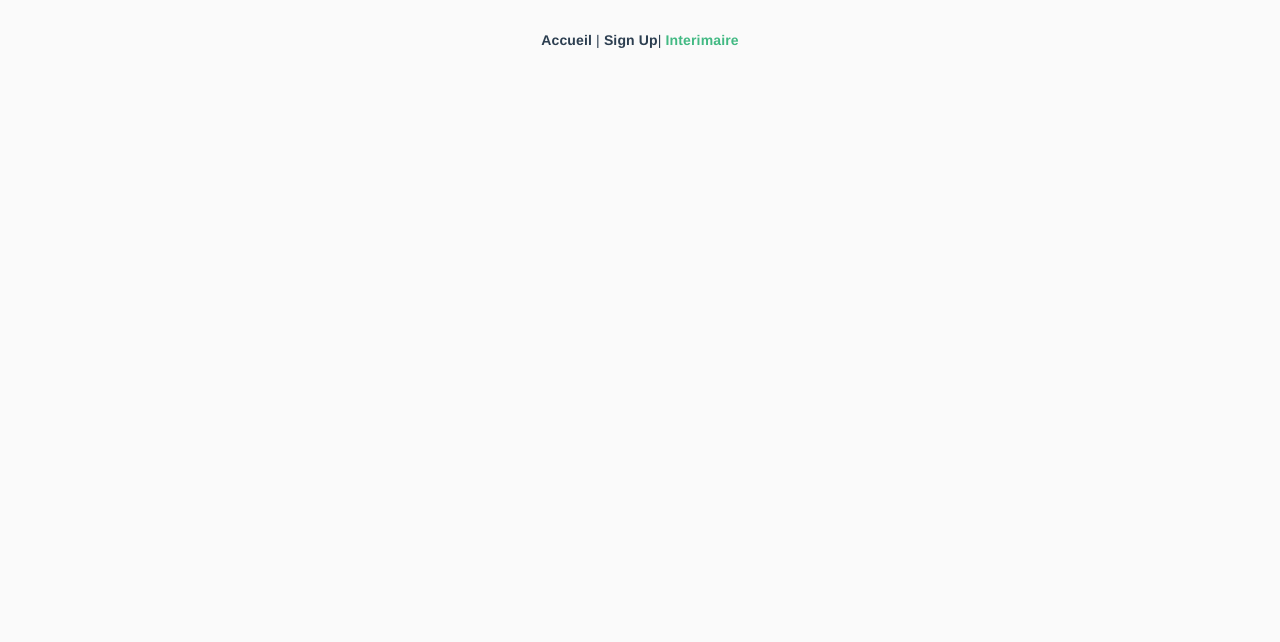
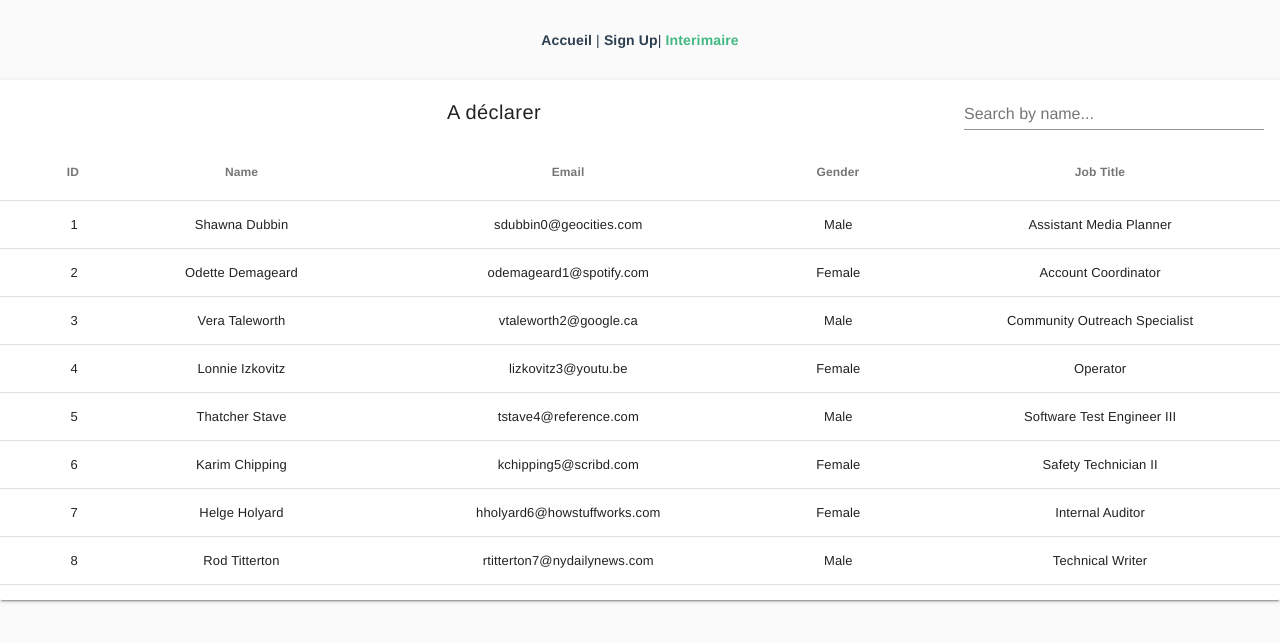
Before and after one commit to joycemathieu/Frontend_Vue, a Vue app: page /interimaire in a window 1280 px wide. Shown: the top 642 px of the page. Built offline with nearby package versions, Linux system fonts and the light colour scheme.

Commit message:
add table

```diff
--- a/src/components/SignUpUser.vue
+++ b/src/components/SignUpUser.vue
@@ -22,9 +22,9 @@
 </template>
 
 <script>
-import FormGeneral from './forms/formPersonelle'
+import FormGeneral from './forms/FormPersonelle'
 import FormAccount from './forms/FormAccount'
-import FormPro from './forms/formProfessionnelle'
+import FormPro from './forms/FormProfessionnelle'
   export default {
     name: 'StepperLinear',
     components:{
--- a/src/components/forms/formPersonelle.vue
+++ b/src/components/forms/formPersonelle.vue
@@ -113,7 +113,7 @@ import FieldFormSelect from './fields/FieldFormSelect'
       user:{
         prenom:'',
         nom:'',
-        genre:'',
+        genre:"",
         nomDeJeuneFille:'',
         dateNaissance:null,
         lieuDeNaissance:'',
--- a/src/components/forms/formProfessionnelle.vue
+++ b/src/components/forms/formProfessionnelle.vue
@@ -31,35 +31,35 @@
                     label="Poste n*1"
                     type="text"
                     @valueChange="updateValue"
-                    :validationField=$v
+                    :validationField=$v.user
                 />
                 <FieldBasic
                     name="poste2"
                     label="Poste n*2"
                     type="text"
                     @valueChange="updateValue"
-                    :validationField=$v
+                    :validationField=$v.user
                 />
                 <FieldBasic
                     name="poste3"
                     label="Poste n*3"
                     type="text"
                     @valueChange="updateValue"
-                    :validationField=$v
+                    :validationField=$v.user
                 />
                 <FieldBasic
                     name="poste4"
                     label="Poste n*4"
                     type="text"
                     @valueChange="updateValue"
-                    :validationField=$v
+                    :validationField=$v.user
                 />
                 <FieldBasic
                     name="poste5"
                     label="Poste n*5"
                     type="text"
                     @valueChange="updateValue"
-                    :validationField=$v
+                    :validationField=$v.user
                 />
             </div>
         <md-button type="submit" class="md-primary">Finish</md-button>
@@ -92,8 +92,6 @@ export default {
                 poste3:'',
                 poste4:'',
                 poste5:'',
-                mobiliter:null,
-                transporter:null
             },
             //Ici ce sont tout les champs pour les checkboxs
             mobilites:["Noumea","Grand Noumea","Province Sud","Province Nord"],
--- a/src/components/tables/table.vue
+++ b/src/components/tables/table.vue
@@ -1,81 +1,76 @@
 <template>
   <div>
-    <md-table v-model="searched" md-sort="name" md-sort-order="asc" md-card md-fixed-header>
+    <md-table v-model="searched" md-sort="id" md-sort-order="asc" md-card md-fixed-header>
       <md-table-toolbar>
         <div class="md-toolbar-section-start">
-          <h1 class="md-title">Users</h1>
+          <h1 class="md-title">A déclarer</h1>
         </div>
 
         <md-field md-clearable class="md-toolbar-section-end">
           <md-input placeholder="Search by name..." v-model="search" @input="searchOnTable" />
         </md-field>
       </md-table-toolbar>
-
       <md-table-empty-state
-        md-label="No users found"
-        :md-description="`No user found for this '${search}' query. Try a different search term or create a new user.`">
-        <md-button class="md-primary md-raised" @click="newUser">Create New User</md-button>
+        md-label="Aucune personne trouvé"
+        :md-description="`Aucune personne avec ${search} comme nom n'a été trouver.Essayer autre chose.`">
       </md-table-empty-state>
 
-      <md-table-row slot="md-table-row" slot-scope="{ items }">
-        <md-table-cell md-label="ID" md-sort-by="id" md-numeric>{{ items.id }}</md-table-cell>
-        <md-table-cell md-label="Name" md-sort-by="name">{{ items.name }}</md-table-cell>
-        <md-table-cell md-label="Email" md-sort-by="email">{{ items.email }}</md-table-cell>
-        <md-table-cell md-label="Gender" md-sort-by="gender">{{ items.gender }}</md-table-cell>
-        <md-table-cell md-label="Job Title" md-sort-by="title">{{ items.title }}</md-table-cell>
+
+      <md-table-row slot="md-table-row" slot-scope="{ item }" :class="getClass(item)" md-selectable="single">
+        <md-table-cell md-label="ID" md-numeric>{{ item.id }}</md-table-cell>
+        <md-table-cell md-label="Name" md-sort-by="name">{{ item.name }}</md-table-cell>
+        <md-table-cell md-label="Email" md-sort-by="email">{{ item.email }}</md-table-cell>
+        <md-table-cell md-label="Gender" md-sort-by="gender">{{ item.gender }}</md-table-cell>
+        <md-table-cell md-label="Job Title" md-sort-by="title">{{ item.title }}</md-table-cell>
       </md-table-row>
     </md-table>
   </div>
 </template>
 
 <script>
-  const toLower = text => {
-    return text.toString().toLowerCase()
-  }
 
-  const searchByName = (items, term) => {
-    if (term) {
-      return items.filter(item => toLower(item.name).includes(toLower(term)))
-    }
-
-    return items
-  }
-
+/**
+ *
+ * Pour utiliser ce composant insérer en props le tableau de data
+ * Mettre la props dans le v-model de md-table
+ * l'attribut md-sort sur md-table définit le sort par défault
+ *
+ */
 export default {
   name: 'TableSearch',
   props:{
       items:{
         type:Array,
+      },
+  },
+  data(){
+    return{
+      search:"",
+      searched:[]
     }
   },
-    data: () => ({
-      search: null,
-      searched: [],
-
+  methods: {
+    searchOnTable(){
+      if(this.search){
+        this.searched = this.items.filter( item => item.name.toLowerCase().includes(this.search.toLowerCase()))
+        return this.searched
+      }
+      return this.searched = this.items
+    },
+    getClass: ({ gender }) => ({
+        'md-primary': gender === "Male",
+        'md-accent': gender === "Female"
       }),
-    methods: {
-      newUser () {
-        window.alert('Noop')
-      },
-      searchOnTable () {
-        this.searched = searchByName(this.users, this.search)
-      }
   },
   created () {
-      this.searched = this.users
+    this.searched = this.items
   }
+
 }
 </script>
 
 <style scoped>
-  .md-field {
+.md-field{
   max-width: 300px;
 }
 </style>
-
-<script>
-</script>
-
-<style>
-
-</style>
--- a/src/views/interimaire.vue
+++ b/src/views/interimaire.vue
@@ -1,18 +1,21 @@
 <template>
   <div>
 
-
+    <TableSearch :items=users />
   </div>
 </template>
 
 <script>
-
+import TableSearch from '../components/tables/Table'
 export default {
     name:'interim',
-
+    components:{
+      TableSearch,
+    },
     data(){
         return{
-            users: [
+
+        users: [
         {
           id: 1,
           name: "Shawna Dubbin",
@@ -160,6 +163,11 @@ export default {
 }
 </script>
 
-<style>
-
+<style >
+.md-table-head.md-numeric{
+  text-align: right;
+}
+.md-sortable{
+  text-align: center !important;
+}
 </style>
```
Lines whose indentation alone changed are shown as unchanged.
